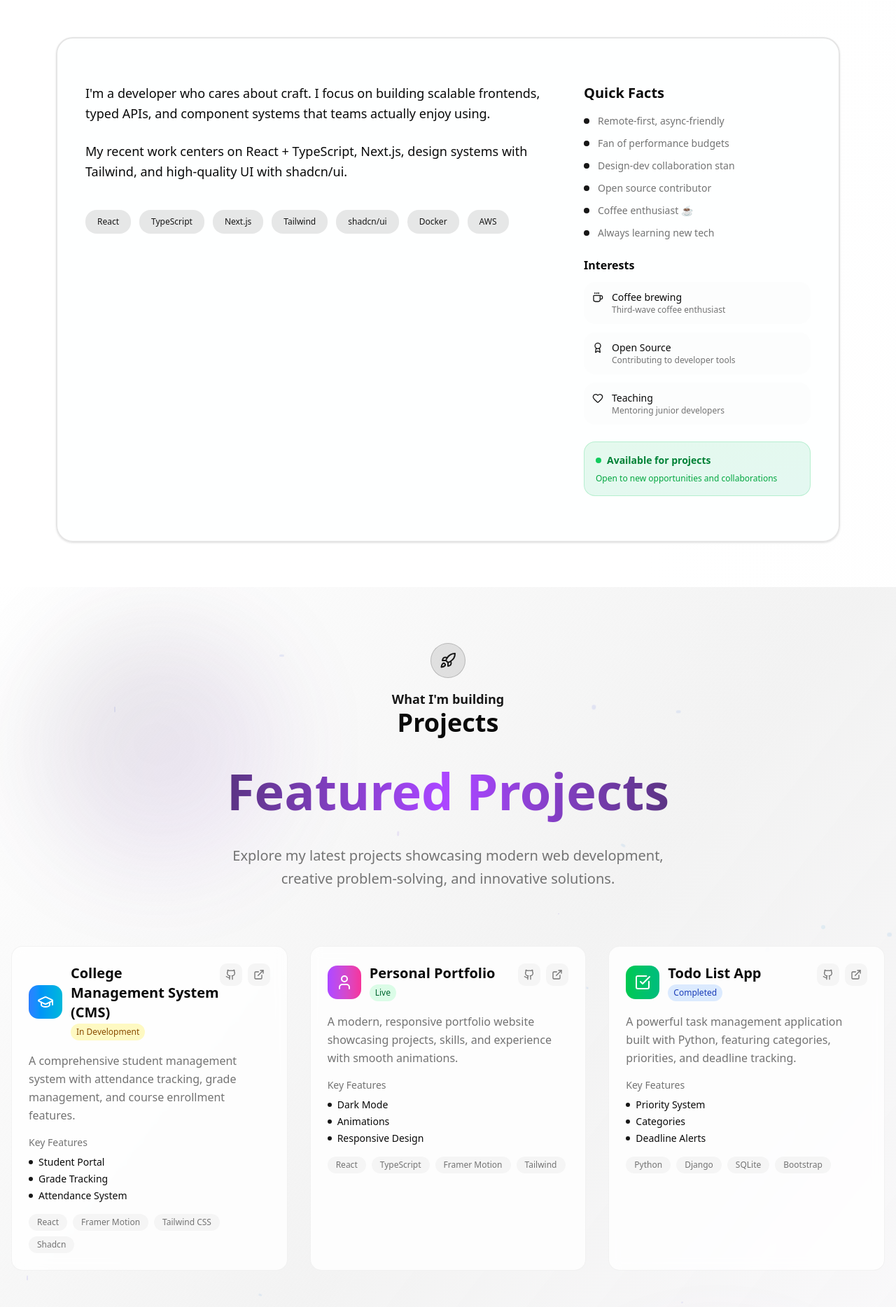
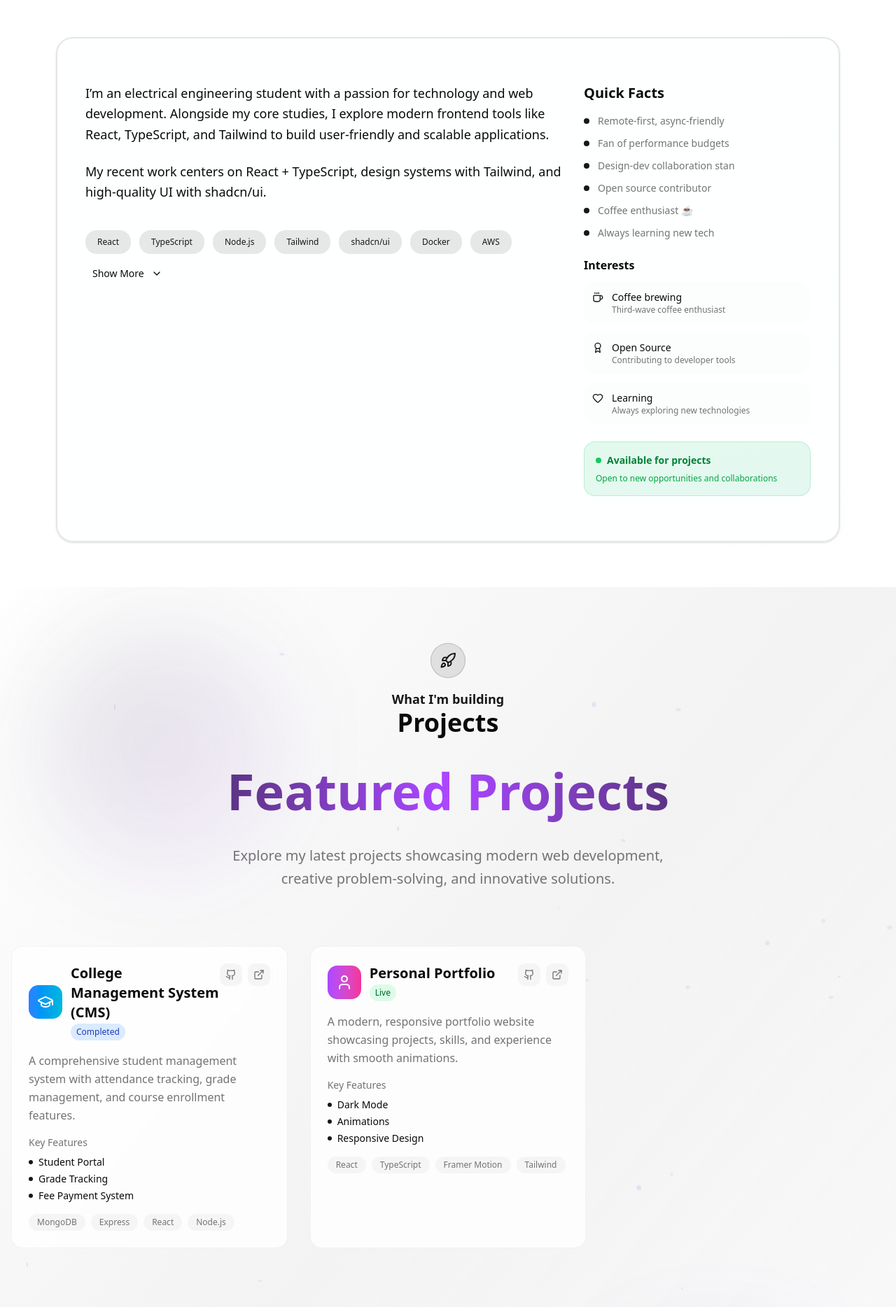
Before and after one commit to Gyanranjan-Priyam/portfolio, a React (Vite) app: page / in a window 1280 px wide. Shown: the part 1103-2971 px from the top of the page at 70% size. Built offline with nearby package versions, Linux system fonts and the light colour scheme.

Commit message:
feat: Some modification required

```diff
--- a/src/components/portfolio/About.tsx
+++ b/src/components/portfolio/About.tsx
@@ -13,12 +13,12 @@ import { SectionTitle } from "./common/SectionTitle";
 // Extended about data
 const aboutData = {
   introduction: [
-    "I'm a developer who cares about craft. I focus on building scalable frontends, typed APIs, and component systems that teams actually enjoy using.",
-    "My recent work centers on React + TypeScript, Next.js, design systems with Tailwind, and high‑quality UI with shadcn/ui."
+    "I’m an electrical engineering student with a passion for technology and web development. Alongside my core studies, I explore modern frontend tools like React, TypeScript, and Tailwind to build user-friendly and scalable applications.",
+    "My recent work centers on React + TypeScript, design systems with Tailwind, and high‑quality UI with shadcn/ui."
   ],
   technologies: [
-    "React", "TypeScript", "Next.js",
-    "Tailwind", "shadcn/ui", "Docker", "AWS"
+    "React", "TypeScript", "Node.js",
+    "Tailwind", "shadcn/ui", "Docker", "AWS", "Git" , "MongoDB" , "Express"
   ],
   quickFacts: [
     "Remote-first, async-friendly",
@@ -31,7 +31,7 @@ const aboutData = {
   interests: [
     { icon: Coffee, label: "Coffee brewing", description: "Third-wave coffee enthusiast" },
     { icon: Award, label: "Open Source", description: "Contributing to developer tools" },
-    { icon: Heart, label: "Teaching", description: "Mentoring junior developers" }
+    { icon: Heart, label: "Learning", description: "Always exploring new technologies" }
   ],
   achievements: [
     "15+ Open source contributions",
--- a/src/components/portfolio/Hero.tsx
+++ b/src/components/portfolio/Hero.tsx
@@ -186,8 +186,6 @@ export function Hero() {
   const typewriterTexts = [
     "Full-Stack Developer",
     "UI/UX Enthusiast",
-    "React Specialist",
-    "TypeScript Expert",
   ];
 
   const socialLinks = [
--- a/src/components/portfolio/Projects.tsx
+++ b/src/components/portfolio/Projects.tsx
@@ -1,6 +1,6 @@
 import React, { useEffect, useRef } from "react";
 import { motion, type Variants } from "framer-motion";
-import { Rocket, Code, ExternalLink, Github, GraduationCap, User, CheckSquare, Database, Globe, Palette } from "lucide-react";
+import { Rocket, Code, ExternalLink, Github, GraduationCap, User, Database, Globe, Palette } from "lucide-react";
 import { gsap } from "gsap";
 import { ScrollTrigger } from "gsap/ScrollTrigger";
 
@@ -66,11 +66,11 @@ const projects = [
     title: "College Management System (CMS)",
     description: "A comprehensive student management system with attendance tracking, grade management, and course enrollment features.",
     icon: <GraduationCap className="h-6 w-6" />,
-    tags: ["React", "Framer Motion", "Tailwind CSS", "Shadcn"],
+    tags: ["MongoDB", "Express", "React", "Node.js"],
     gradient: "from-blue-500 to-cyan-500",
     bgGradient: "from-blue-500/20 to-cyan-500/20",
-    status: "In Development",
-    features: ["Student Portal", "Grade Tracking", "Attendance System"],
+    status: "Completed",
+    features: ["Student Portal", "Grade Tracking", "Fee Payment System"],
     githubUrl: "https://github.com/Gyanranjan-Priyam/cms.git",
     liveUrl: "https://cms-gyanranjanpriyam.netlify.app/",
   },
@@ -87,17 +87,17 @@ const projects = [
     githubUrl: "https://github.com/Gyanranjan-Priyam/portfolio.git",
     liveUrl: "https://gyanranjanpriyam.netlify.app/",
   },
-  {
-    id: 3,
-    title: "Todo List App",
-    description: "A powerful task management application built with Python, featuring categories, priorities, and deadline tracking.",
-    icon: <CheckSquare className="h-6 w-6" />,
-    tags: ["Python", "Django", "SQLite", "Bootstrap"],
-    gradient: "from-green-500 to-emerald-500",
-    bgGradient: "from-green-500/20 to-emerald-500/20",
-    status: "Completed",
-    features: ["Priority System", "Categories", "Deadline Alerts"],
-  },
+  // {
+  //   id: 3,
+  //   title: "Todo List App",
+  //   description: "A powerful task management application built with Python, featuring categories, priorities, and deadline tracking.",
+  //   icon: <CheckSquare className="h-6 w-6" />,
+  //   tags: ["Python", "Django", "SQLite", "Bootstrap"],
+  //   gradient: "from-green-500 to-emerald-500",
+  //   bgGradient: "from-green-500/20 to-emerald-500/20",
+  //   status: "Completed",
+  //   features: ["Priority System", "Categories", "Deadline Alerts"],
+  // },
 ];
 
 // Section Title Component
```
Also changed, not shown: 1 other file (tests, documents, lock files or other folders).
